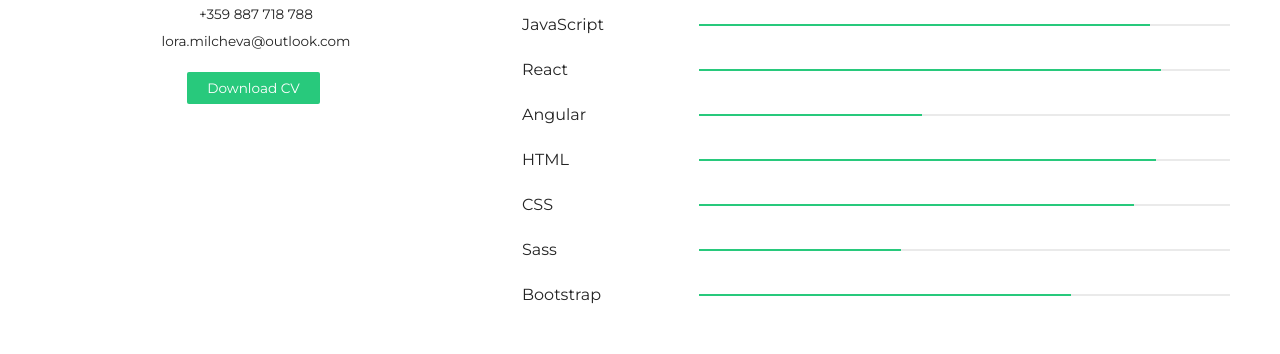
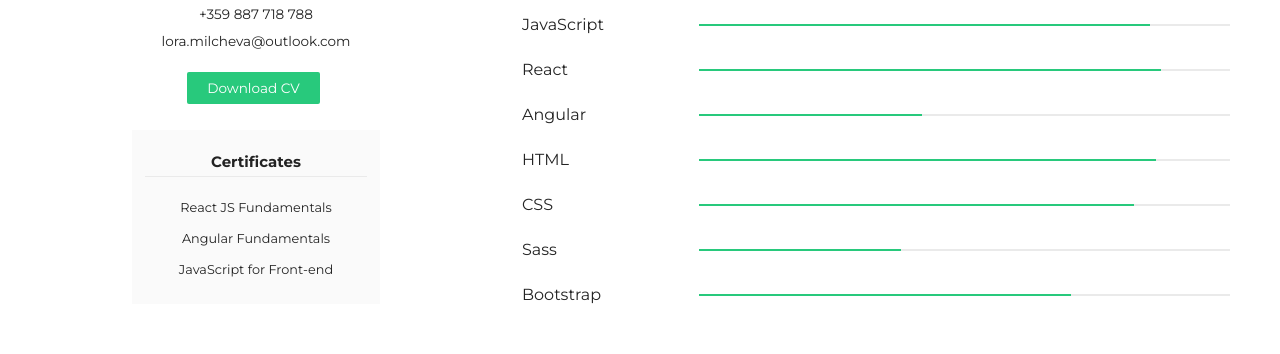
Before and after one commit to lorishte/CV, a website: page index.html in a window 1280 px wide. Shown: the part 443-797 px from the top of the page. Drawn offline with nearby package versions, Linux system fonts and the light colour scheme.

Commit message:
CV download file update

```diff
--- a/css/main.scss
+++ b/css/main.scss
@@ -91,9 +91,11 @@ button {
     }
   }
 
-
-
-
+  &.btn-link {
+    &:hover {
+      color: $primary;
+    }
+  }
 
   &.btn-light {
 
@@ -312,6 +314,25 @@ main {
 
     .btn {
       margin-top: 1em;
+    }
+  }
+
+  .certificates {
+    width: 60%;
+    margin: auto;
+    font-size: .8em;
+    background-color: $light-grey;
+    padding: 1.5em 1em;
+    margin-top: 2em;
+
+    h3 {
+      border-bottom: 1px solid $medium-grey;
+      margin-bottom: 1em;
+    }
+
+    a {
+      display: block;
+      margin: auto;
     }
   }
 }
--- a/index.html
+++ b/index.html
@@ -15,7 +15,6 @@
     <link rel="stylesheet" href="css/main.css">
     <link rel="stylesheet" href="css/test.css">
     <link rel="stylesheet" href="css/responsive.css">
-    <link rel="stylesheet" href="css/player.css">
 
 </head>
 <body>
@@ -97,8 +96,22 @@
                download="Lora_Milcheva_CV.pdf"
                class="btn btn-primary">Download CV
             </a>
+        </div>
 
-
+        <div class="certificates">
+            <h3 class="section-headline">Certificates</h3>
+            <a href="https://softuni.bg/certificates/details/24966/27c6cef7"
+               class="btn btn-link"
+               target="_blank">React JS Fundamentals
+            </a>
+            <a href="https://softuni.bg/certificates/details/50493/eceaac80"
+               class="btn btn-link"
+               target="_blank">Angular Fundamentals
+            </a>
+            <a href="https://softuni.bg/certificates/details/54018/23f51213"
+               class="btn btn-link"
+               target="_blank">JavaScript for Front-end
+            </a>
         </div>
     </aside>
 
@@ -225,14 +238,14 @@
 
                 <div class="education">
                     <p class="period">March 2020 - August 2021</p>
-                    <p class="institution">SoftUni Digital</p>
+                    <p class="institution">Software University</p>
                     <p class="education-type">Digital Marketing. SEO.</p>
                 </div>
 
                 <div class="education">
                     <p class="period">January 2017 - April 2018</p>
                     <p class="institution">Software University</p>
-                    <p class="education-type">JavaScript Developer</p>
+                    <p class="education-type">JavaScript Web Developer</p>
                 </div>
 
                 <div class="education">
```
Also changed, not shown: css/main.css, 1 other file.
